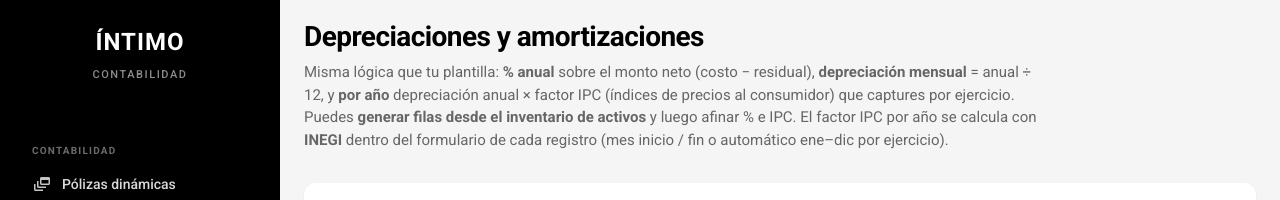
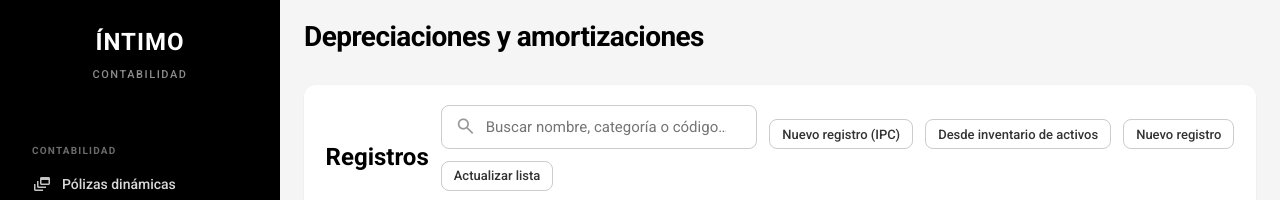
Before and after one commit to VicCastillo23/IntimoAccounting, a website with bundled scripts: page public/amortizaciones.html in a window 1280 px wide. Shown: the top 200 px of the page. Built offline with nearby package versions, Linux system fonts and the light colour scheme; no server answers.

Commit message:
chore(amortizaciones): quitar texto introductorio bajo el título
Deja solo el encabezado en la página de depreciaciones.

Co-authored-by: Cursor <cursoragent@cursor.com>

```diff
--- a/public/amortizaciones.html
+++ b/public/amortizaciones.html
@@ -55,11 +55,6 @@
     <main class="main main--report main--report-wide">
       <header class="main__header">
         <h1 class="main__h1">Depreciaciones y amortizaciones</h1>
-        <p class="main__lead">
-          Misma lógica que tu plantilla: <strong>% anual</strong> sobre el monto neto (costo − residual), <strong>depreciación mensual</strong> = anual ÷ 12, y <strong>por año</strong> depreciación anual × factor IPC (índices de precios al consumidor) que captures por ejercicio.
-          Puedes <strong>generar filas desde el inventario de activos</strong> y luego afinar % e IPC.
-          El factor IPC por año se calcula con <strong>INEGI</strong> dentro del formulario de cada registro (mes inicio / fin o automático ene–dic por ejercicio).
-        </p>
       </header>
 
       <div id="deprec-alert" class="report-alert-slot"></div>
```
